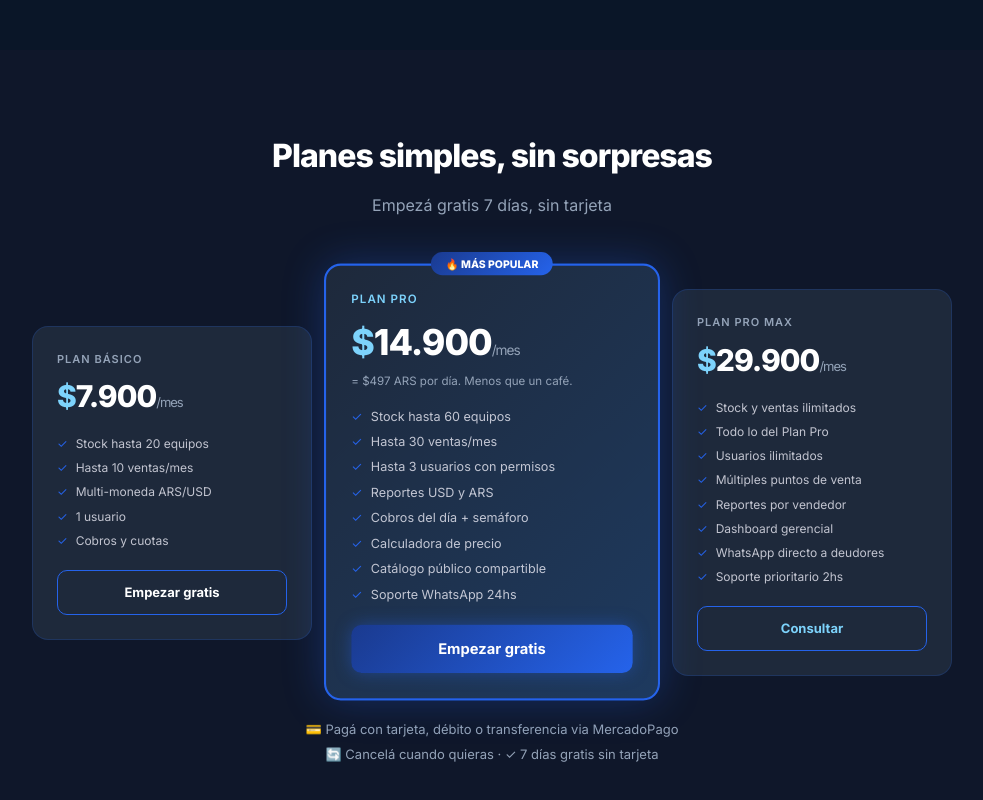
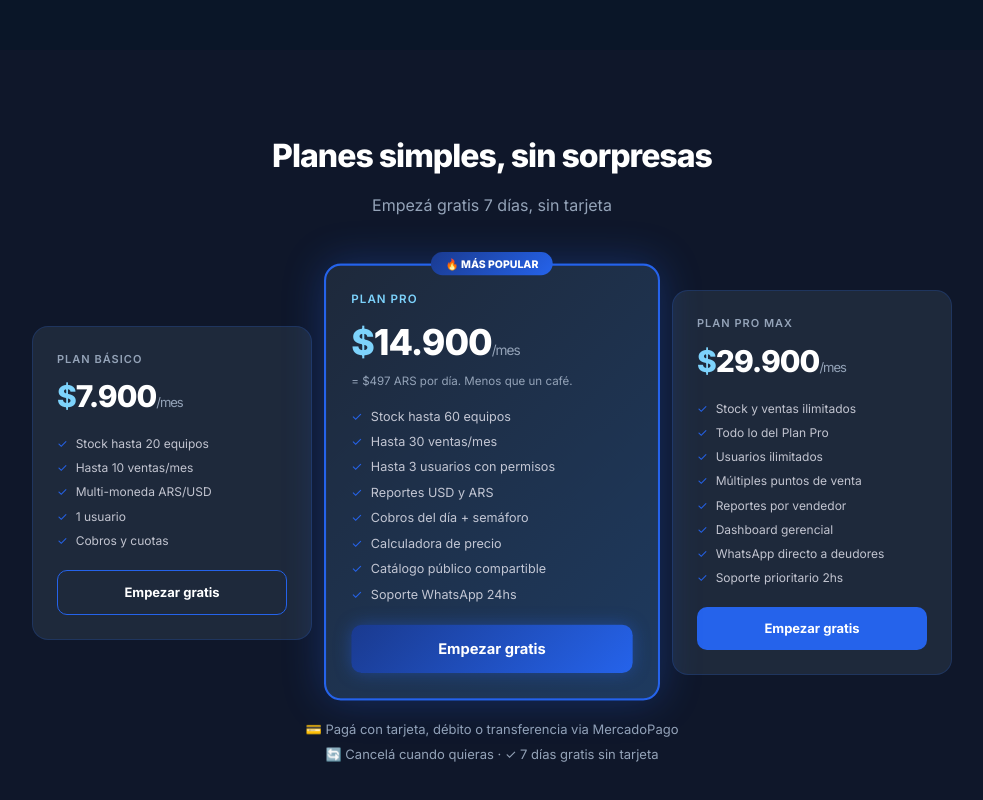
Before and after one commit to luciladiaz/iphone-caleta-app, a React (Vite) app: page /landing in a window 1280 px wide. Shown: the part 1994-2794 px from the top of the page, without its empty margins (148-1131 px from the left). Built offline with nearby package versions, Linux system fonts and the light colour scheme; no server answers.

Commit message:
fix: manzana blanca en nav landing + boton ProMax Empezar gratis

```diff
--- a/src/pages/Landing.jsx
+++ b/src/pages/Landing.jsx
@@ -120,7 +120,7 @@
       {/* NAV */}
       <nav style={{ position: 'sticky', top: 0, background: 'rgba(15,23,42,0.92)', backdropFilter: 'blur(20px)', borderBottom: `1px solid ${C.border}`, padding: '0 24px', height: 60, display: 'flex', alignItems: 'center', justifyContent: 'space-between', zIndex: 100 }}>
         <div style={{ display: 'flex', alignItems: 'center', gap: 10 }}>
-          <svg viewBox="0 0 24 24" style={{ width: 22, height: 22, fill: C.accentLight }}><path d="M18.71 19.5c-.83 1.24-1.71 2.45-3.05 2.47-1.34.03-1.77-.79-3.29-.79-1.53 0-2 .77-3.27.82-1.31.05-2.3-1.32-3.14-2.53C4.25 17 2.94 12.45 4.7 9.39c.87-1.52 2.43-2.48 4.12-2.51 1.28-.02 2.5.87 3.29.87.78 0 2.26-1.07 3.8-.91.65.03 2.47.26 3.64 1.98-.09.06-2.17 1.28-2.15 3.81.03 3.02 2.65 4.03 2.68 4.04-.03.07-.42 1.44-1.38 2.83M13 3.5c.73-.83 1.94-1.46 2.94-1.5.13 1.17-.34 2.35-1.04 3.19-.69.85-1.83 1.51-2.95 1.42-.15-1.15.41-2.35 1.05-3.11z" /></svg>
+          <svg viewBox="0 0 24 24" style={{ width: 22, height: 22, fill: '#fff' }}><path d="M18.71 19.5c-.83 1.24-1.71 2.45-3.05 2.47-1.34.03-1.77-.79-3.29-.79-1.53 0-2 .77-3.27.82-1.31.05-2.3-1.32-3.14-2.53C4.25 17 2.94 12.45 4.7 9.39c.87-1.52 2.43-2.48 4.12-2.51 1.28-.02 2.5.87 3.29.87.78 0 2.26-1.07 3.8-.91.65.03 2.47.26 3.64 1.98-.09.06-2.17 1.28-2.15 3.81.03 3.02 2.65 4.03 2.68 4.04-.03.07-.42 1.44-1.38 2.83M13 3.5c.73-.83 1.94-1.46 2.94-1.5.13 1.17-.34 2.35-1.04 3.19-.69.85-1.83 1.51-2.95 1.42-.15-1.15.41-2.35 1.05-3.11z" /></svg>
           <span style={{ fontWeight: 700, fontSize: 15 }}>ReventApp</span>
         </div>
         <Link to="/registro" style={{ background: C.gradientCTA, color: '#fff', padding: '8px 18px', borderRadius: 99, fontSize: 13, fontWeight: 700, textDecoration: 'none', boxShadow: '0 0 16px rgba(37,99,235,0.35)' }}>
@@ -269,8 +269,8 @@
                   </div>
                 ))}
               </div>
-              <Link to="/registro" style={{ display: 'block', background: 'transparent', color: C.accentLight, border: `1px solid ${C.accentBlue}`, borderRadius: 10, padding: '11px', fontSize: 13, fontWeight: 700, textDecoration: 'none', textAlign: 'center' }}>
-                Consultar
+              <Link to="/registro" style={{ display: 'block', background: C.accentBlue, color: '#fff', border: 'none', borderRadius: 10, padding: '11px', fontSize: 13, fontWeight: 700, textDecoration: 'none', textAlign: 'center' }}>
+                Empezar gratis
               </Link>
             </div>
 
```
